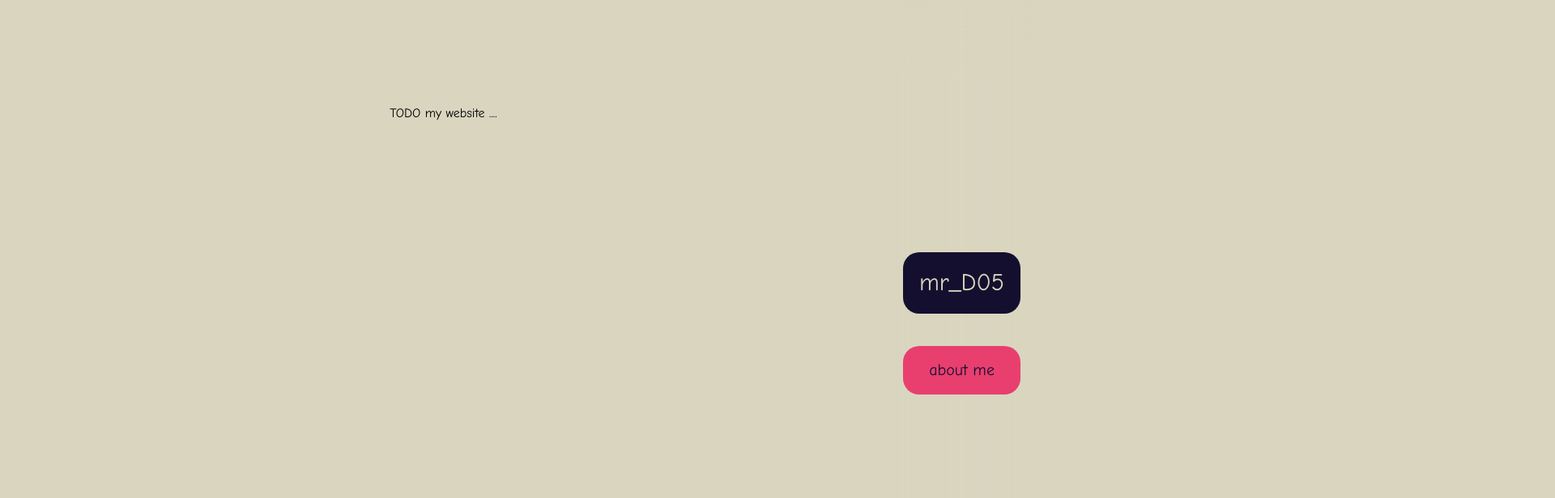
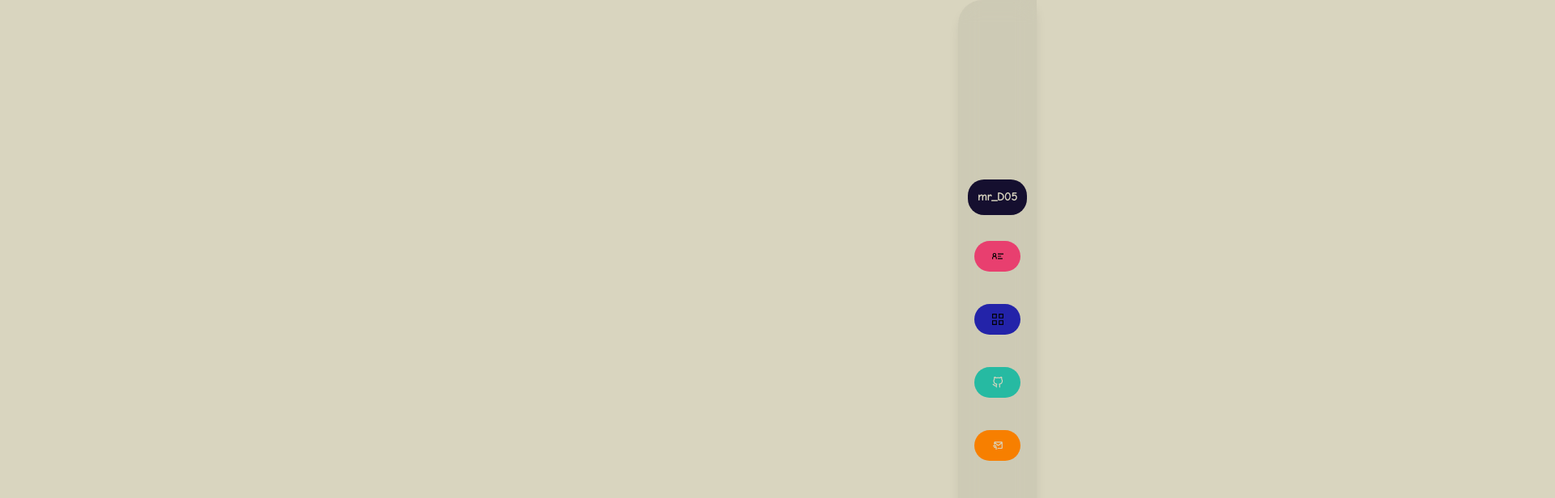
Before and after one commit to misterD05/mr_d05_web, a Next.js app: page / in a window 1280 px wide. Shown: the top 616 px of the page at 81% size, 1920 px wide, since content can reach past the window. Built offline with nearby package versions, Linux system fonts and the light colour scheme.

Commit message:
continuazione sito web

```diff
--- a/app/layout.tsx
+++ b/app/layout.tsx
@@ -14,8 +14,8 @@ export default function RootLayout({
 }>) {
   return (
     <html lang="en">
-      <body className={`${comicNeue.className} antialiased flex flex-row`}>
-        <div className="w-1000">{children}</div>
+      <body className={`${comicNeue.className} antialiased scrollbar-hidden`}>
+        <div className="w-1000 scrollbar-hidden">{children}</div>
         <MenuBar></MenuBar>
       </body>
     </html>
--- a/app/widgets/header.tsx
+++ b/app/widgets/header.tsx
@@ -42,9 +42,9 @@ export function MenuBar() {
         {showLoading ? (
           <Loading />
         ) : (
-          <nav className="flex flex-col backdrop-blur-2xl justify-center w-50">
+          <nav className="scrollbar-hidden fixed top-0 right-0 flex flex-col backdrop-blur-md justify-center shadow-lg rounded-l-[30px] bg-[black]/5 w-auto h-full transition-colors duration-1000 shadow-[inset_0_-4px_10px_-1px_rgba(255,255,255,0.1)]">
             <motion.a
-              className="m-5 rounded-[20px] text-(--bgc) bg-(--text) p-5 text-3xl"
+              className="m-3 rounded-[20px] text-(--bgc) bg-(--text) p-3 text-sm text-center font-bold"
               href="../"
               whileHover={{ scale: 1.05 }}
               whileTap={{ scale: 0.95, rotate: -10 }}
@@ -52,13 +52,55 @@ export function MenuBar() {
               mr_D05
             </motion.a>
             <motion.a
-              className=" w-auto h-auto m-5 p-4 rounded-[20px] text-(--text) bg-(--magenta) text-xl text-center"
+              className="group w-auto h-auto m-5 p-3 rounded-[20px] text-(--bgc) bg-(--magenta) text-sm text-center flex flex-row items-center justify-center gap-2"
               href="../"
               whileHover={{ scale: 1.05 }}
               whileTap={{ scale: 0.95, rotate: -10 }}
             >
-              about me
+              <svg stroke="currentColor" fill="currentColor" strokeWidth="0" viewBox="0 0 24 24" height="1em" width="1em" xmlns="http://www.w3.org/2000/svg"><path fill="none" stroke="#000" stroke-width="2" d="M5,12 C3.343,12 2,10.657 2,9 C2,7.343 3.343,6 5,6 C6.657,6 8,7.343 8,9 C8,10.657 6.657,12 5,12 Z M9,18 L9,16 C9,13.7504 7.2128,12 4.964,12 L5.0184,12 C2.7688,12 1,13.7504 1,16 L1,18 M12,7 L24,7 M12,17 L22,17 M12,12 L19,12"></path></svg>
+              <motion.span
+                className="hidden group-hover:inline-block text-xs font-bold">
+                about me
+              </motion.span>
+
             </motion.a>
+            <motion.a
+              className="group w-auto h-auto m-5 p-3 rounded-[20px] text-(--bgc) bg-(--blue) text-sm text-center flex flex-row items-center justify-center gap-2"
+              href="../"
+              whileHover={{ scale: 1.05 }}
+              whileTap={{ scale: 0.95, rotate: -10 }}
+            >
+              <svg stroke="currentColor" fill="currentColor" strokeWidth="0" viewBox="0 0 24 24" height="1em" width="1em" xmlns="http://www.w3.org/2000/svg"><path fill="none" stroke="#000" stroke-width="2" d="M9,15 L9,23 L1,23 L1,15 L9,15 Z M23,15 L23,23 L15,23 L15,15 L23,15 Z M9,1 L9,9 L1,9 L1,1 L9,1 Z M23,1 L23,9 L15,9 L15,1 L23,1 Z"></path></svg>
+              <motion.span
+                className="hidden group-hover:inline-block text-xs font-bold">
+                my projects
+              </motion.span>
+            </motion.a>
+            <motion.a
+              className="group w-auto h-auto m-5 p-3 rounded-[20px] text-(--bgc) bg-(--acqua) text-sm text-center flex flex-row items-center justify-center gap-2"
+              href="../"
+              whileHover={{ scale: 1.05 }}
+              whileTap={{ scale: 0.95, rotate: -10 }}
+              >
+              <svg stroke="currentColor" fill="none" strokeWidth="2" viewBox="0 0 24 24" strokeLinecap="round" strokeLinejoin="round" height="1em" width="1em" xmlns="http://www.w3.org/2000/svg"><path d="M9 19c-5 1.5-5-2.5-7-3m14 6v-3.87a3.37 3.37 0 0 0-.94-2.61c3.14-.35 6.44-1.54 6.44-7A5.44 5.44 0 0 0 20 4.77 5.07 5.07 0 0 0 19.91 1S18.73.65 16 2.48a13.38 13.38 0 0 0-7 0C6.27.65 5.09 1 5.09 1A5.07 5.07 0 0 0 5 4.77a5.44 5.44 0 0 0-1.5 3.78c0 5.42 3.3 6.61 6.44 7A3.37 3.37 0 0 0 9 18.13V22"></path></svg>
+              <motion.span
+                className="hidden group-hover:inline-block text-xs font-bold">
+                github
+              </motion.span>
+            </motion.a>
+            <motion.a
+              className="group w-auto h-auto m-5 p-3 rounded-[20px] text-(--bgc) bg-(--tangerine) text-sm text-center flex flex-row items-center justify-center gap-2"
+              href="../"
+              whileHover={{ scale: 1.05 }}
+              whileTap={{ scale: 0.95, rotate: -10 }}
+              >
+              <svg stroke="currentColor" fill="currentColor" strokeWidth="0" viewBox="0 0 24 24" height="1em" width="1em" xmlns="http://www.w3.org/2000/svg"><path d="M20,4H6C4.897,4,4,4.897,4,6v5h2V8l6.4,4.8c0.178,0.133,0.389,0.2,0.6,0.2s0.422-0.067,0.6-0.2L20,8v9h-8v2h8 c1.103,0,2-0.897,2-2V6C22,4.897,21.103,4,20,4z M13,10.75L6.666,6h12.668L13,10.75z"></path><path d="M2 12H9V14H2zM4 15H10V17H4zM7 18H11V20H7z"></path></svg>
+              <motion.span
+                className="hidden group-hover:inline-block text-xs font-bold">
+                contact me
+              </motion.span>
+            </motion.a>
+
           </nav>
         )}
       </>
```
